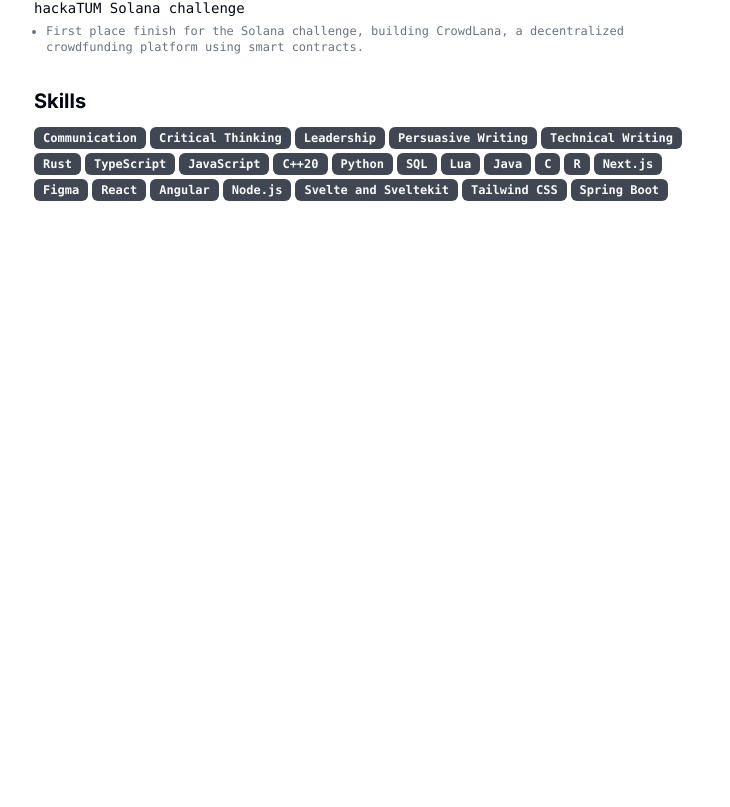
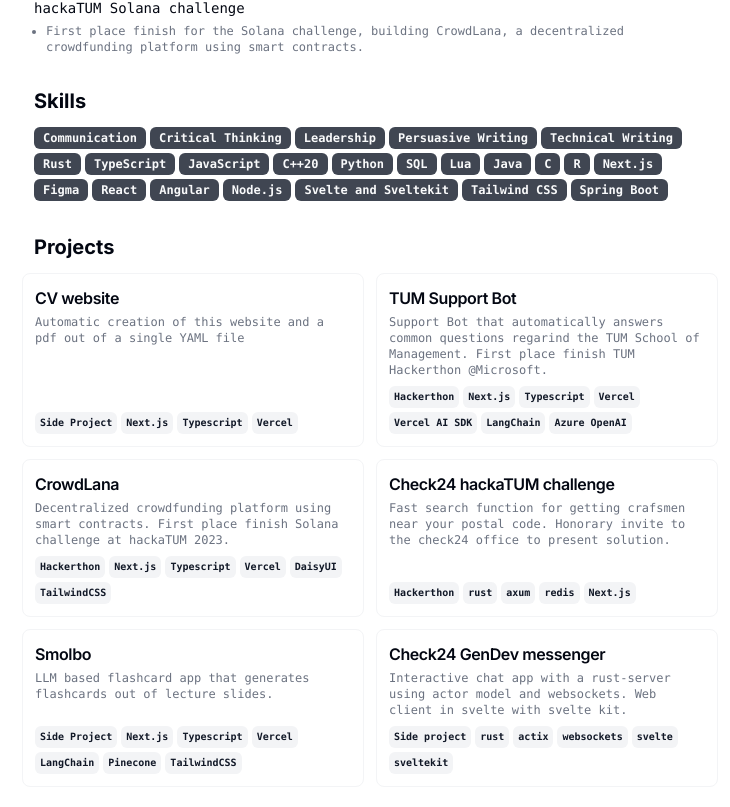
Before and after one commit to simon-hng/portfolio, a Next.js app: page / in a window 1280 px wide. Shown: the part 1407-2214 px from the top of the page, without its empty margins (270-1000 px from the left). Before the commit the page ends 1672 px from the top, so only its background shows below. Built offline with nearby package versions, Linux system fonts and the light colour scheme.

Commit message:
add projects

```diff
--- a/cv.yml
+++ b/cv.yml
@@ -163,7 +163,64 @@ languages:
   - language: Chinese
     fluency: "Basic proficiency"
 
-projects: []
+projects:
+  - name: CV website
+    url: https://github.com/simon-hng/portfolio
+    affiliation: none
+    startDate: 2023-12-28t00:00:00z
+    endDate: "present"
+    highlights:
+      - "Automatic creation of this website and a pdf out of a single YAML file"
+    keywords: [Side Project, Next.js, Typescript, Vercel]
+
+  - name: TUM Support Bot
+    url: https://github.com/simon-hng/microsoft-hackathon-2023
+    affiliation: Microsoft
+    startDate: 2023-12-01t00:00:00z
+    endDate: 2023-12-03t00:00:00z
+    highlights:
+      - Support Bot that automatically answers common questions regarind the TUM School of Management.
+      - First place finish TUM Hackerthon @Microsoft.
+    keywords: [Hackerthon, Next.js, Typescript, Vercel, Vercel AI SDK, LangChain, Azure OpenAI]
+
+  - name: CrowdLana
+    url: https://github.com/simon-hng/hackatum2023-solana
+    affiliation: Solana
+    startDate: 2023-11-17T00:00:00Z
+    endDate: 2023-11-19T00:00:00Z
+    highlights:
+      - Decentralized crowdfunding platform using smart contracts.
+      - First place finish Solana challenge at hackaTUM 2023.
+    keywords: [Hackerthon, Next.js, Typescript, Vercel, DaisyUI, TailwindCSS]
+
+  - name: Check24 hackaTUM challenge
+    url: https://github.com/simon-hng/hackatum2023-check24
+    affiliation: check24
+    startDate: 2023-11-17T00:00:00Z
+    endDate: 2023-11-19T00:00:00Z
+    highlights:
+      - Fast search function for getting crafsmen near your postal code.
+      - Honorary invite to the check24 office to present solution.
+    keywords: [Hackerthon, rust, axum, redis, Next.js]
+
+  - name: Smolbo
+    url: https://smolbo.dev
+    affiliation: none
+    startDate: 2023-12-28t00:00:00z
+    endDate: "present"
+    highlights:
+      - LLM based flashcard app that generates flashcards out of lecture slides.
+    keywords: [Side Project, Next.js, Typescript, Vercel, LangChain, Pinecone, TailwindCSS]
+
+  - name: Check24 GenDev messenger
+    url: https://github.com/simon-hng/check24-messenger-challenge
+    affiliation: check24
+    startDate: 2023-09-11t00:00:00z
+    endDate: 2023-11-12t00:00:00z
+    highlights:
+      - Interactive chat app with a rust-server using actor model and websockets.
+      - Web client in svelte with svelte kit.
+    keywords: [Side project, rust, actix, websockets, svelte, sveltekit]
 
 certificates: []
 
--- a/src/app/page.tsx
+++ b/src/app/page.tsx
@@ -200,15 +200,15 @@ export default function Page() {
         {!!projects.length && (
           <Section className="print-force-new-page scroll-mb-16">
             <h2 className="text-xl font-bold">Projects</h2>
-            <div className="-mx-3 grid grid-cols-1 gap-3 print:grid-cols-3 print:gap-2 md:grid-cols-2 lg:grid-cols-3">
+            <div className="-mx-3 grid grid-cols-1 gap-3 print:grid-cols-2 print:gap-2 md:grid-cols-2 lg:grid-cols-2">
               {projects.map((project) => {
                 return (
                   <ProjectCard
                     key={project.name}
                     title={project.name}
                     description={project.highlights.join(" ")}
-                    tags={[]}
-                    link={"link" in project ? project.url : undefined}
+                    tags={project.keywords}
+                    link={project.url}
                   />
                 );
               })}
--- a/src/components/project-card.tsx
+++ b/src/components/project-card.tsx
@@ -10,8 +10,8 @@ import { Badge } from "./ui/badge";
 interface Props {
   title: string;
   description: string;
-  tags: readonly string[];
-  link?: string;
+  link: string;
+  tags?: readonly string[];
 }
 
 export function ProjectCard({ title, description, tags, link }: Props) {
@@ -20,18 +20,13 @@ export function ProjectCard({ title, description, tags, link }: Props) {
       <CardHeader className="">
         <div className="space-y-1">
           <CardTitle className="text-base">
-            {link ? (
             <a
               href={link}
               target="_blank"
-                className="inline-flex items-center gap-1 hover:underline"
+              className="inline-flex gap-1 hover:underline"
             >
               {title}{" "}
-                <span className="h-1 w-1 rounded-full bg-green-500"></span>
             </a>
-            ) : (
-              title
-            )}
           </CardTitle>
           <div className="hidden font-mono text-xs underline print:visible">
             {link?.replace("https://", "").replace("www.", "").replace("/", "")}
@@ -43,7 +38,7 @@ export function ProjectCard({ title, description, tags, link }: Props) {
       </CardHeader>
       <CardContent className="mt-auto flex">
         <div className="mt-2 flex flex-wrap gap-1">
-          {tags.map((tag) => (
+          {tags?.map((tag) => (
             <Badge
               className="px-1 py-0 text-[10px]"
               variant="secondary"
```
Also changed, not shown: package.json (+5 -3 lines), src/data/resume-schema.json (+16 -0 lines), src/data/resume-schema.ts (+31 -0 lines), 1 other file (tests, documents, lock files or other folders). Lines whose indentation alone changed are shown as unchanged.
